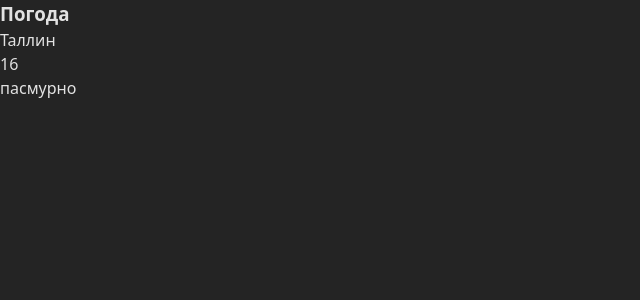
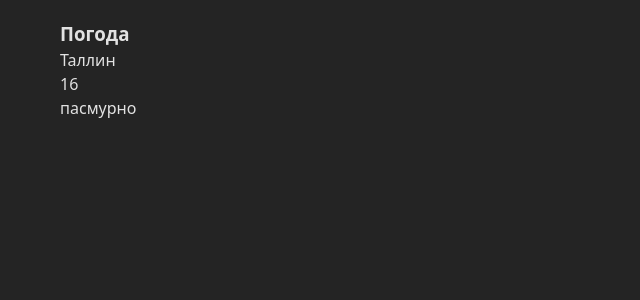
Before and after one commit to daria-z/personal-dashboard, a React (Vite) app: page / in a window 1280 px wide. Shown: the top 300 px of the page, without its empty margins (0-640 px from the left). Built offline with nearby package versions, Linux system fonts and the light colour scheme.

Commit message:
feat: add Dashboard component

```diff
--- /dev/null
+++ b/src/components/Dashboard.jsx
@@ -0,0 +1,18 @@
+import styles from "./Dashboard.module.css";
+import WeatherCard from "./WeatherCard";
+
+export default function Dashboard() {
+  return (
+    <div className={styles.appContainer}>
+      <header>
+        <h1></h1>
+      </header>
+      <main className={styles.cardsContainer}>
+        <WeatherCard />
+      </main>
+      <footer>
+
+      </footer>
+    </div>
+  );
+};
--- /dev/null
+++ b/src/components/Dashboard.module.css
@@ -0,0 +1,11 @@
+.appContainer {
+  max-width: 1200px;
+  margin: 0 auto;
+  padding: 20px;
+}
+
+.cardsContainer {
+  display: grid;
+  grid-template-columns: repeat(auto-fit, minmax(300px, 1fr));
+  gap: 20px;
+}
--- a/src/main.jsx
+++ b/src/main.jsx
@@ -1,10 +1,10 @@
 import { StrictMode } from 'react'
 import { createRoot } from 'react-dom/client'
 import './index.css'
-import WeatherCard from './WeatherCard.jsx'
+import Dashboard from './components/Dashboard.jsx'
 
 createRoot(document.getElementById('root')).render(
   <StrictMode>
-    <WeatherCard />
-  </StrictMode>,
+    <Dashboard />
+  </StrictMode>
 )
```
Also changed, not shown: src/components/WeatherCard.jsx (renamed from src/WeatherCard.jsx).
